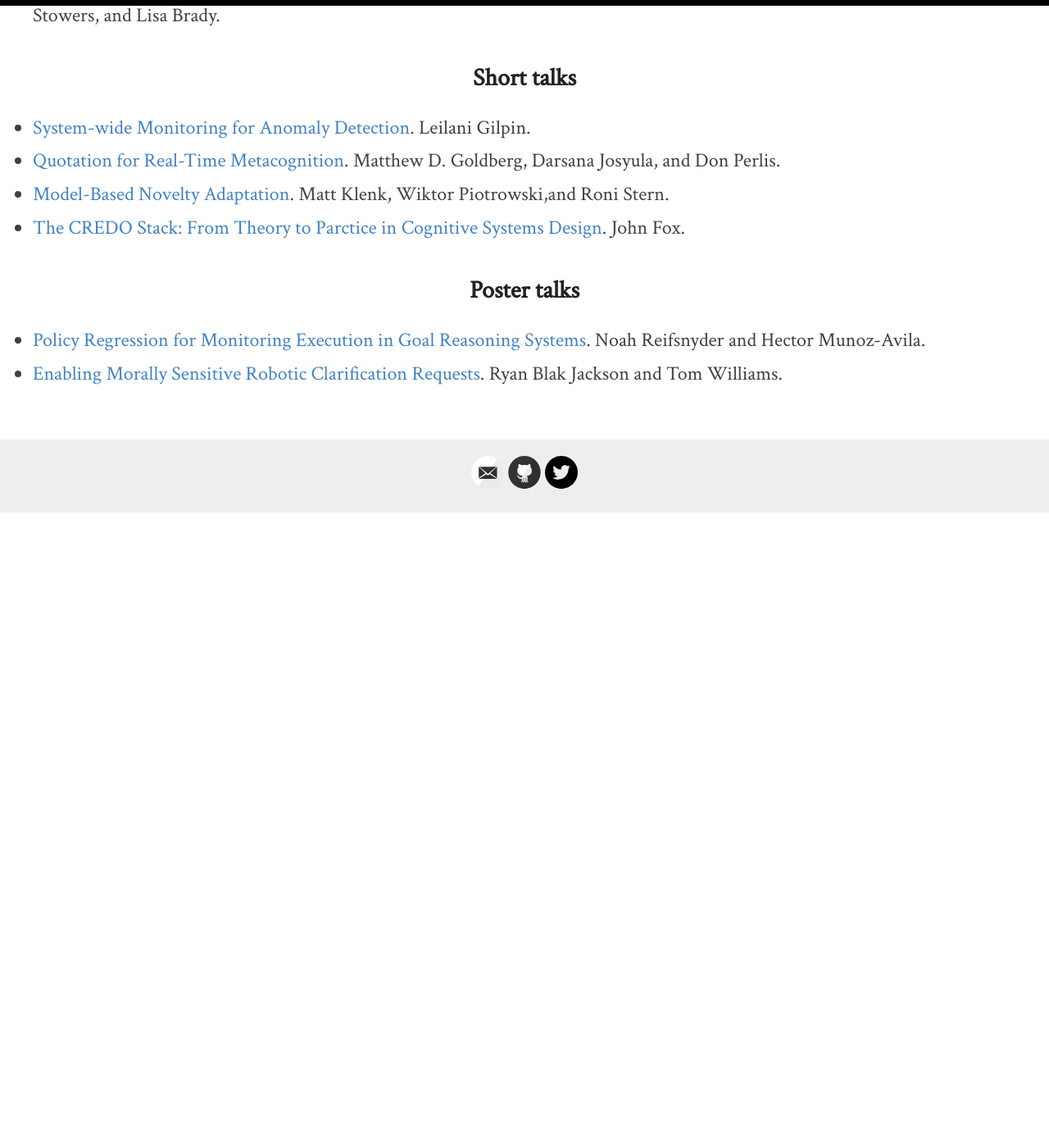
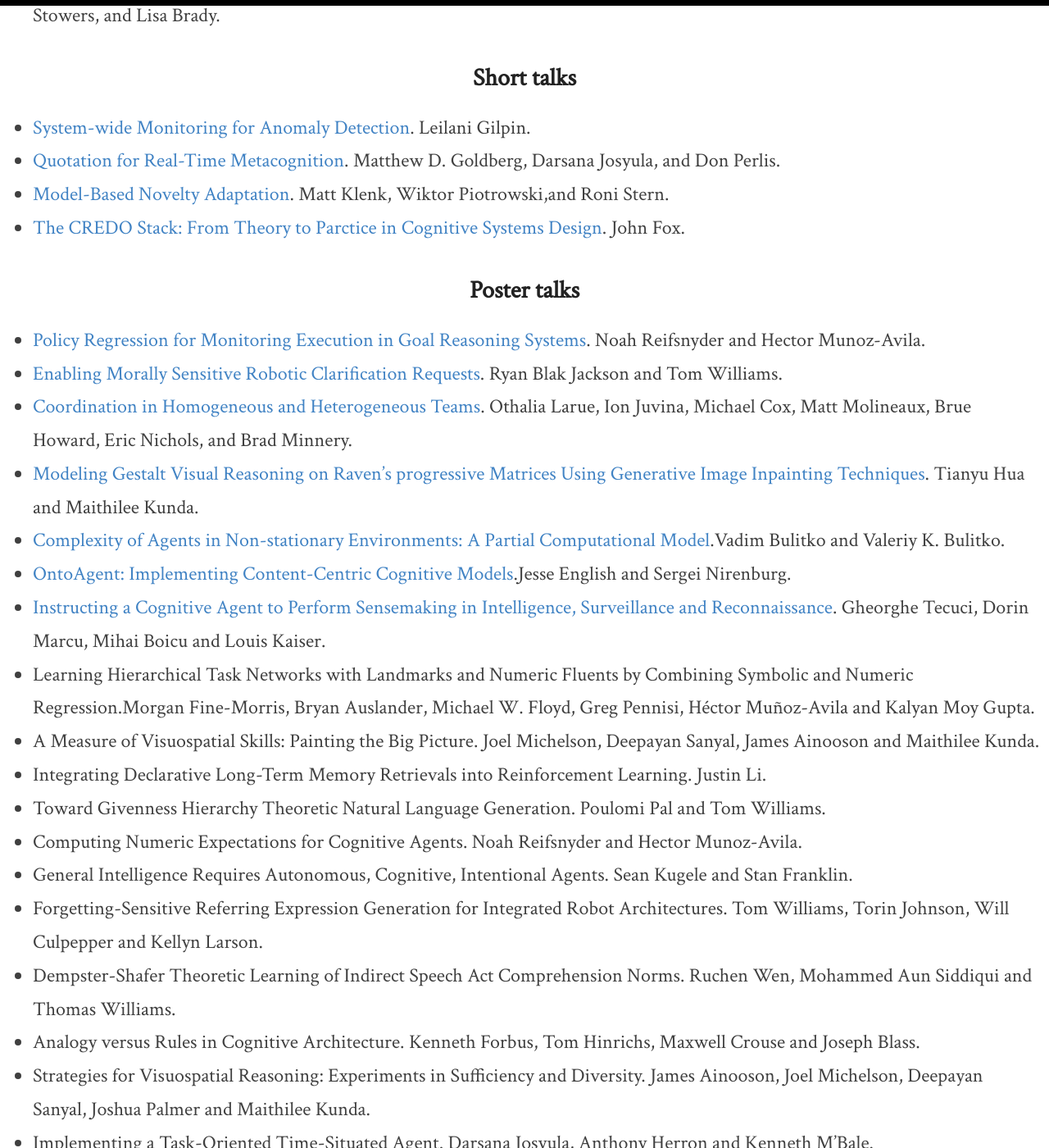
Before and after one commit to anna-reali/dc2021, a Jekyll site: the page built from _pages/papers.md, in a window 1280 px wide and 1400 px high, scrolled down 1216 px. Shown: the whole window at 82% size. Built offline with Jekyll 4.4.1, drawn with Linux system fonts in a browser that asks for light colours; before the commit the page ends 1846 px from its top, so only the background shows below that; some of the changed text lies outside the part shown.

Commit message:
Update papers.md

```diff
--- a/_pages/papers.md
+++ b/_pages/papers.md
@@ -31,3 +31,23 @@ This page is still being updated.
 ## Poster talks
 - [Policy Regression for Monitoring Execution in Goal Reasoning Systems]({{ site.baseurl }}/data/ACS2020_paper_11.pdf). Noah Reifsnyder and Hector Munoz-Avila.
 - [Enabling Morally Sensitive Robotic Clarification Requests]({{ site.baseurl }}/data/ACS2020_paper_6.pdf). Ryan Blak Jackson and Tom Williams.
+- [Coordination in Homogeneous and Heterogeneous Teams]({{ site.baseurl }}/data/ACS2020_paper_27.pdf). Othalia Larue, Ion Juvina, Michael Cox, Matt Molineaux, Brue Howard, Eric Nichols, and Brad Minnery.
+- [Modeling Gestalt Visual Reasoning on Raven's progressive Matrices Using Generative Image Inpainting Techniques]({{ site.baseurl }}/data/ACS2020_paper_29.pdf). Tianyu Hua and Maithilee Kunda.
+- [Complexity of Agents in Non-stationary Environments: A Partial Computational Model]({{ site.baseurl }}/data/ACS2020_paper_37.pdf).Vadim Bulitko and Valeriy K. Bulitko.
+- [OntoAgent: Implementing Content-Centric Cognitive Models]({{ site.baseurl }}/data/ACS2020_paper_16.pdf).Jesse English and Sergei Nirenburg.
+- [Instructing a Cognitive Agent to Perform Sensemaking in Intelligence, Surveillance and Reconnaissance]({{ site.baseurl }}/data/ACS2020_paper_39.pdf). Gheorghe Tecuci, Dorin Marcu, Mihai Boicu and Louis Kaiser.
+- Learning Hierarchical Task Networks with Landmarks and Numeric Fluents by Combining Symbolic and Numeric Regression.Morgan Fine-Morris, Bryan Auslander, Michael W. Floyd, Greg Pennisi, Héctor Muñoz-Avila and Kalyan Moy Gupta.
+- A Measure of Visuospatial Skills: Painting the Big Picture.	Joel Michelson, Deepayan Sanyal, James Ainooson and Maithilee Kunda.
+- Integrating Declarative Long-Term Memory Retrievals into Reinforcement Learning. Justin Li.
+- Toward Givenness Hierarchy Theoretic Natural Language Generation. Poulomi Pal and Tom Williams.
+- Computing Numeric Expectations for Cognitive Agents. Noah Reifsnyder and Hector Munoz-Avila.
+- General Intelligence Requires Autonomous, Cognitive, Intentional Agents. Sean Kugele and Stan Franklin.
+- Forgetting-Sensitive Referring Expression Generation for Integrated Robot Architectures. Tom Williams, Torin Johnson, Will Culpepper and Kellyn Larson.
+- Dempster-Shafer Theoretic Learning of Indirect Speech Act Comprehension Norms. Ruchen Wen, Mohammed Aun Siddiqui and Thomas Williams.
+- Analogy versus Rules in Cognitive Architecture.	Kenneth Forbus, Tom Hinrichs, Maxwell Crouse and Joseph Blass.
+- Strategies for Visuospatial Reasoning: Experiments in Sufficiency and Diversity. James Ainooson, Joel Michelson, Deepayan Sanyal, Joshua Palmer and Maithilee Kunda.
+- Implementing a Task-Oriented Time-Situated Agent.	Darsana Josyula, Anthony Herron and Kenneth M'Bale.
+- Anticipatory Thinking: A New Frontier for Automated Planning.	Adam Amos-Binks, Dustin Dannenhauer, Gene Brewer and Rogelio E. Cardona-Rivera.
+- Adaptive Event Retrieval for Episodic Memory.	Colm Flanagan and Claude Sammut.
+- Towards Goal Inference for Human-Robot Collaboration. Shree Gotteti, Matthew Molineaux and Michael Cox.
+- A Model and a Method to Study Agency, Adaptation and Adult Development. Shree Gotteti, Matthew Molineaux and Michael Cox.
```
